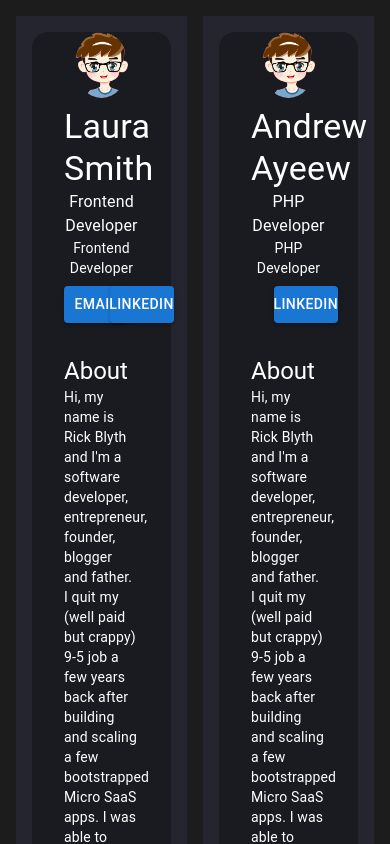
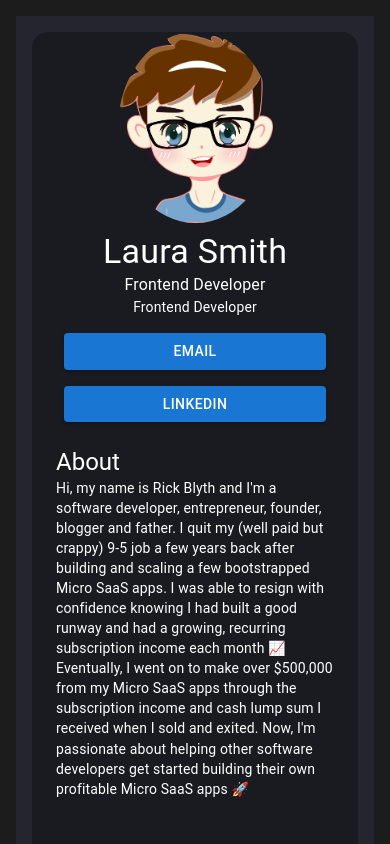
Before and after one commit to anhophdv/react-onboarding-demo, a React (Create React App) app: page / in a window 390 px wide. Shown: the top 844 px of the page. Built offline with nearby package versions, Linux system fonts and the light colour scheme.

Commit message:
Updating the responsive for business card item

```diff
--- a/src/components/bCard/BCard.tsx
+++ b/src/components/bCard/BCard.tsx
@@ -47,7 +47,7 @@ export function BCard(props: IPerson) {
           borderRadius: 4,
         }}
       >
-        <Container>
+        <Container sx={{ paddingX: { xs: 1, sm: 1, lg: 3, xl: 3 } }}>
           <BCardHeader
             avatarURL={props.avatarURL}
             firstName={props.firstName}
--- a/src/components/bCard_bottom/BCardBottom.tsx
+++ b/src/components/bCard_bottom/BCardBottom.tsx
@@ -1,6 +1,5 @@
 import { Facebook, GitHub, Instagram, Twitter } from "@mui/icons-material";
 import { Box, IconButton, Stack } from "@mui/material";
-import { margin, width } from "@mui/system";
 import React from "react";
 
 export default function BCardBottom() {
@@ -12,14 +11,13 @@ export default function BCardBottom() {
         backgroundColor: "#161618",
         borderBottomLeftRadius: 8,
         borderBottomRightRadius: 8,
+        flexWrap: "wrap",
       }}
     >
       <Stack
         direction={"row"}
-        spacing={2}
+        spacing={{ xs: 1, sm: 1, lg: 2, xl: 2 }}
         sx={{
-          flexFlow: 1,
-
           height: 50,
           justifyContent: "center",
         }}
--- a/src/components/header/BCardHeader.tsx
+++ b/src/components/header/BCardHeader.tsx
@@ -37,11 +37,10 @@ export default function BCardHeader(props: ICardHeader) {
     window.open(url);
   };
 
-  const containerPaddingX = { xs: 2, sm: 2, lg: 7, xlg: 7 };
-  const containerPaddingY = { xs: 1, sm: 1, lg: 2, xlg: 2 };
+  const containerPadding = { xs: 1, sm: 1, lg: 2, xl: 2 };
 
   return (
-    <>
+    <Box>
       <Box display={"flex"} sx={{ justifyContent: "center" }}>
         <Avatar
           src={ManImageResources}
@@ -49,13 +48,16 @@ export default function BCardHeader(props: ICardHeader) {
         />
       </Box>
       <Container
-        sx={{ paddingX: containerPaddingX, paddingY: containerPaddingY }}
+        sx={{
+          padding: containerPadding,
+        }}
       >
         <Box
           display={"flex"}
           sx={{
             justifyContent: "center",
             flexDirection: "column",
+            marginBottom: 2,
           }}
         >
           <Typography variant="h4" sx={{ color: "white", textAlign: "center" }}>
@@ -76,7 +78,7 @@ export default function BCardHeader(props: ICardHeader) {
         </Box>
         {SocialButton(buttons)}
       </Container>
-    </>
+    </Box>
   );
 }
 
@@ -86,32 +88,38 @@ interface ISocialButton {
 }
 
 function SocialButton(buttons: ISocialButton[]) {
-  const boxMarginY = { xs: 1, sm: 1, lg: 2, xlg: 2 };
   return (
-    <Box
-      display="flex"
+    <Container
       sx={{
-        flexDirection: "row",
         flex: 1,
-        marginY: boxMarginY,
       }}
     >
       <Grid
         container
-        spacing={2}
+        columnSpacing={2}
+        rowSpacing={2}
         alignItems={"center"}
         sx={{
-          justifyContent: "center",
+          flexDirection: { xs: "column", sm: "column", lg: "row", xl: "row" },
         }}
       >
         {buttons.map((item, index) => (
-          <Grid display={"flex"} item key={index} sx={{ width: 1 / 2 }}>
-            <Button variant="contained" sx={{ flex: 1 }}>
+          <Grid
+            display={"flex"}
+            item
+            key={index}
+            sx={{
+              flex: 1,
+              width: { xs: 1, sm: 1, lg: 1 / 2, xl: 1 / 2 },
+              justifyContent: "center",
+            }}
+          >
+            <Button variant="contained" sx={{ flex: 1, textOverflow: "clip" }}>
               {item.title}
             </Button>
           </Grid>
         ))}
       </Grid>
-    </Box>
+    </Container>
   );
 }
--- a/src/pages/bussiness_card/BusinessCardPage.tsx
+++ b/src/pages/bussiness_card/BusinessCardPage.tsx
@@ -67,7 +67,7 @@ export default function AppContainer() {
     >
       <Grid
         container
-        spacing={{ xs: 2, sm: 2, lg: 5 }}
+        spacing={{ xs: 2, sm: 2, lg: 5, xl: 5 }}
         sx={{
           flex: 1,
           bgcolor: AppColorConstants.BG_COLOR_APP,
@@ -77,7 +77,7 @@ export default function AppContainer() {
         }}
       >
         {people.map((value, _) => (
-          <Grid item xs={6} key={value.id}>
+          <Grid item key={value.id} sx={{ flex: 1 }}>
             <BCard
               id={value.id}
               firstName={value.firstName}
```
